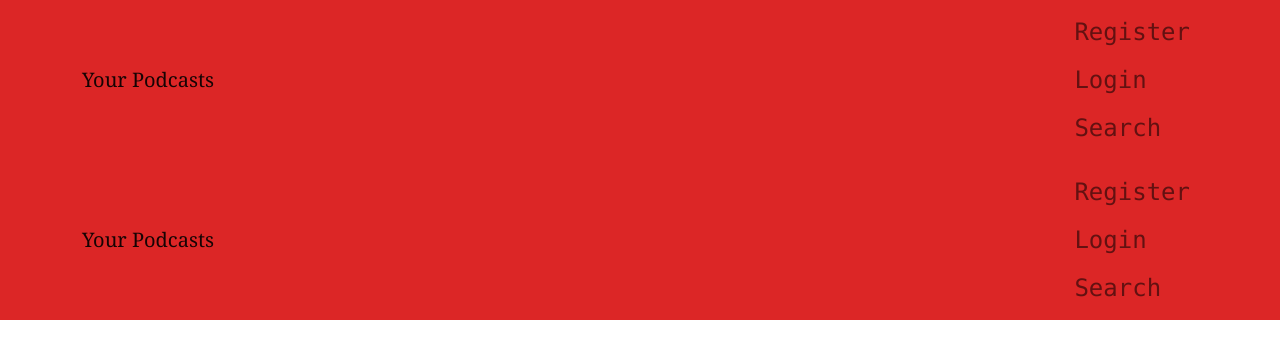
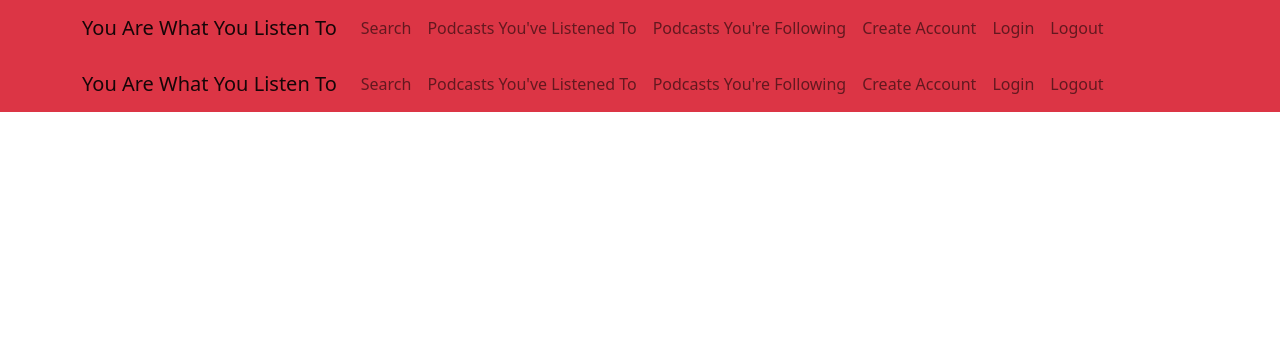
Before and after one commit to skroll13/capstoneProject, a React (Create React App) app: page /menu in a window 1280 px wide. Shown: the top 358 px of the page. Built offline with nearby package versions, Linux system fonts and the light colour scheme; some icons are missing.

Commit message:
navbar updated

```diff
--- a/src/components/layouts/Menu.jsx
+++ b/src/components/layouts/Menu.jsx
@@ -3,62 +3,83 @@ import Container from 'react-bootstrap/Container'
 import Nav from 'react-bootstrap/Nav'
 import Navbar from 'react-bootstrap/Navbar'
 
-function Menu () {
-  //if localstorage token returns, then you may access search, following, listened, logout
-  //if not, you can see register and login
+function Menu() {
+  return (
+    <>
+      <Navbar bg="danger">
+        <Container>
+          <Navbar.Brand href="/">You Are What You Listen To</Navbar.Brand>
+          <Nav className="me-auto">
+            <Nav.Link href="/searchpodcast">Search</Nav.Link>
+            <Nav.Link href="/listened">Podcasts You've Listened To</Nav.Link>
+            <Nav.Link href="/following">Podcasts You're Following</Nav.Link>
+            <Nav.Link href="/register">Create Account</Nav.Link>
+            <Nav.Link href="/login">Login</Nav.Link>
+            <Nav.Link href="/logout">Logout</Nav.Link>
+          </Nav>
+        </Container>
+      </Navbar>
+      </>
+    )
+}
 
-  //log in/log out requires refresh - solve second
-  // const [navSnippet, setNavSnippet] = useState(null)
-  const [token, setToken] = useState(localStorage.token)
+export default Menu;
+
+// function Menu () {
+//   //if localstorage token returns, then you may access search, following, listened, logout
+//   //if not, you can see register and login
+
+//   //log in/log out requires refresh - solve second
+
+//   const [token, setToken] = useState(localStorage.token)
 
 
-  useEffect(() => {
+//   useEffect(() => {
 
-    console.log();
-  }, [token])
+//     console.log();
+//   }, [token])
 
 
-  return (
+//   return (
 
-    <Navbar className='background-color: bg-red-600  text-white' variant='light'>
+//     <Navbar className='background-color: bg-red-600  text-white' variant='light'>
 
-      <Container>
-        <Navbar.Brand className='font-serif' href='/'>
-          Your Podcasts
-        </Navbar.Brand>
+//       <Container>
+//         <Navbar.Brand className='font-serif' href='/'>
+//           Your Podcasts
+//         </Navbar.Brand>
 
-        <Nav className='justify-center font-mono antialiased text-green-800 background-color: bg-red-600 text-2xl'>
+//         <Nav className='justify-center font-mono antialiased text-green-800 background-color: bg-red-600 text-2xl'>
 
-          <div className="text-bold place-self-start">
-          {/* <Nav.Link className='text-bold place-self-start' href='/'>YourPodcasts | </Nav.Link> */}
-          {/* {loggedin}{loggedout} */}
-          {/* {navSnippet} */}
+//           <div className="text-bold place-self-start">
+//           <Nav.Link className='text-bold place-self-start' href='/'>YourPodcasts | </Nav.Link>
+//           {loggedin}{loggedout}
 
-          {token ?
+//           {token ?
 
-          <>
-          <Nav.Link href='/searchpodcast'>Search </Nav.Link><Nav.Link href='/following'>Following </Nav.Link>
-        <Nav.Link href='/listened'>Listened</Nav.Link>
-        <Nav.Link href='/logout'>Logout </Nav.Link>
-        </>
+//           <>
+//           <Nav.Link href='/searchpodcast'>Search </Nav.Link><Nav.Link href='/following'>Following </Nav.Link>
+//         <Nav.Link href='/listened'>Listened</Nav.Link>
+//         <Nav.Link href='/logout'>Logout </Nav.Link>
+//         </>
 
 
-          :
-          <>
+//           :
+//           <>
 
-            <Nav.Link href='/register'>Register</Nav.Link><Nav.Link href='/login'>Login</Nav.Link><Nav.Link href='/searchpodcast'>Search</Nav.Link>
+//             <Nav.Link href='/register'>Register</Nav.Link><Nav.Link href='/login'>Login</Nav.Link><Nav.Link href='/searchpodcast'>Search</Nav.Link>
 
-          </>
+//           </>
 
 
 
-        }
+//         }
 
-          </div>
-        </Nav>
-      </Container>
-    </Navbar>
-  )
-}
+//           </div>
+//         </Nav>
+//       </Container>
+//     </Navbar>
+//   )
+// }
 
-export default Menu
+// export default Menu
```
